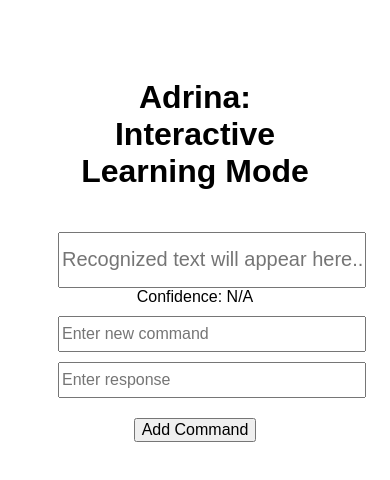
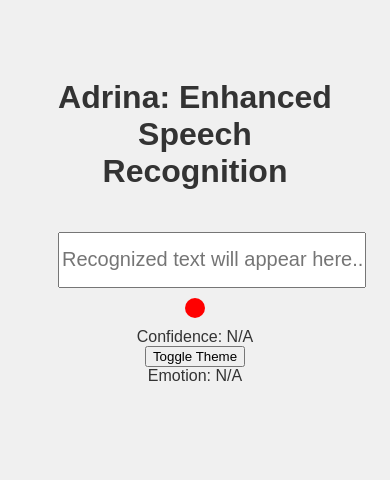
Before and after one commit to a9irba9/ADV_SpeechToText_v3, a plain HTML site: page index.html in a window 390 px wide. Drawn offline with Linux system fonts and the light colour scheme.

Commit message:
Update index.html

```diff
--- a/index.html
+++ b/index.html
@@ -3,12 +3,14 @@
 <head>
     <meta charset="UTF-8">
     <meta name="viewport" content="width=device-width, initial-scale=1.0">
-    <title>Adrina: Interactive Learning Mode</title>
+    <title>Adrina: Enhanced Speech Recognition</title>
     <style>
         body {
             font-family: Arial, sans-serif;
             text-align: center;
             padding: 50px;
+            background-color: #f0f0f0;
+            color: #333;
         }
         #textbox {
             width: 300px;
@@ -16,50 +18,63 @@
             font-size: 20px;
             margin-top: 20px;
         }
-        #commandInput, #responseInput {
-            width: 300px;
-            height: 30px;
-            font-size: 16px;
+        #indicator {
+            width: 20px;
+            height: 20px;
+            background-color: green;
+            border-radius: 50%;
+            display: inline-block;
+            vertical-align: middle;
             margin-top: 10px;
         }
-        .button {
-            margin-top: 20px;
-            font-size: 16px;
+        #confidence {
+            margin-top: 10px;
+        }
+        .dark-mode {
+            background-color: #333;
+            color: #f0f0f0;
+        }
+        .light-mode {
+            background-color: #f0f0f0;
+            color: #333;
         }
     </style>
 </head>
-<body>
-    <h1>Adrina: Interactive Learning Mode</h1>
+<body class="light-mode">
+    <h1>Adrina: Enhanced Speech Recognition</h1>
     <div id="result"></div>
     <input type="text" id="textbox" placeholder="Recognized text will appear here..." readonly />
     <div id="indicator"></div>
     <div id="confidence">Confidence: N/A</div>
-    <input type="text" id="commandInput" placeholder="Enter new command" />
-    <input type="text" id="responseInput" placeholder="Enter response" />
-    <button class="button" onclick="addNewCommand()">Add Command</button>
+    <button id="toggleTheme">Toggle Theme</button>
+    <div id="emotion">Emotion: N/A</div>
     <script>
-        let commands = {};
+        const resultDiv = document.getElementById('result');
+        const textbox = document.getElementById('textbox');
+        const indicator = document.getElementById('indicator');
+        const confidenceDiv = document.getElementById('confidence');
+        const toggleThemeButton = document.getElementById('toggleTheme');
+        const emotionDiv = document.getElementById('emotion');
+        const SpeechRecognition = window.SpeechRecognition || window.webkitSpeechRecognition;
+        const recognition = new SpeechRecognition();
 
-        function addNewCommand() {
-            const command = document.getElementById('commandInput').value.toLowerCase();
-            const response = document.getElementById('responseInput').value;
-            commands[command] = response;
-            alert('New command added!');
-        }
+        recognition.continuous = true; // Enable continuous mode
+        recognition.interimResults = true; // Get interim results for faster feedback
 
-        const recognition = new (window.SpeechRecognition || window.webkitSpeechRecognition)();
-        recognition.continuous = true;
-        recognition.interimResults = true;
+        toggleThemeButton.addEventListener('click', () => {
+            document.body.classList.toggle('dark-mode');
+            document.body.classList.toggle('light-mode');
+        });
 
         recognition.onstart = function() {
-            document.getElementById('indicator').style.backgroundColor = 'green';
+            indicator.style.backgroundColor = 'green';
             console.log("Speech recognition started.");
         };
 
         recognition.onend = function() {
-            document.getElementById('indicator').style.backgroundColor = 'red';
+            indicator.style.backgroundColor = 'red';
             console.log("Speech recognition ended. Restarting...");
-            recognition.start();
+            recognition.start(); // Automatically restart recognition when it ends
         };
 
         recognition.onresult = function(event) {
@@ -77,27 +92,48 @@
 
             const transcript = interimTranscript || finalTranscript;
             const correctedTranscript = correctSpellingAndPunctuate(transcript);
-            document.getElementById('textbox').value = correctedTranscript;
-            document.getElementById('confidence').innerText = `Confidence: ${(confidence * 100).toFixed(2)}%`;
-            console.log(correctedTranscript, confidence);
+            textbox.value = correctedTranscript; // Update with the latest transcript
+            confidenceDiv.innerText = `Confidence: ${(confidence * 100).toFixed(2)}%`; // Display confidence level
+            console.log(correctedTranscript, confidence);  // Log to console for further use
 
-            if (commands[correctedTranscript.toLowerCase()]) {
-                alert(commands[correctedTranscript.toLowerCase()]);
-            }
+            // Emotion Detection (Placeholder)
+            detectEmotion(correctedTranscript);
         };
 
         function correctSpellingAndPunctuate(text) {
+            // Simple auto-punctuation and spelling correction logic
             let correctedText = text;
+
+            // Capitalize first letter
             correctedText = correctedText.charAt(0).toUpperCase() + correctedText.slice(1);
+
+            // Add punctuation at the end if missing
             if (!correctedText.endsWith('.') && !correctedText.endsWith('!') && !correctedText.endsWith('?')) {
                 correctedText += '.';
             }
+
+            // Simple spelling correction (for demo purposes, can be extended)
             correctedText = correctedText.replace(/\brecieve\b/g, 'receive');
             correctedText = correctedText.replace(/\bdefinately\b/g, 'definitely');
             correctedText = correctedText.replace(/\bseperate\b/g, 'separate');
+
             return correctedText;
         }
 
+        function detectEmotion(text) {
+            // Placeholder for emotion detection
+            emotionDiv.innerText = `Emotion: Neutral`;
+        }
+
+        // Mic Reset Every 10 Seconds
+        setInterval(function() {
+            recognition.stop();
+            setTimeout(function() {
+                recognition.start();
+            }, 1000);
+        }, 10000);
+
+        // Start recognition on page load
         recognition.start();
     </script>
 </body>
```
